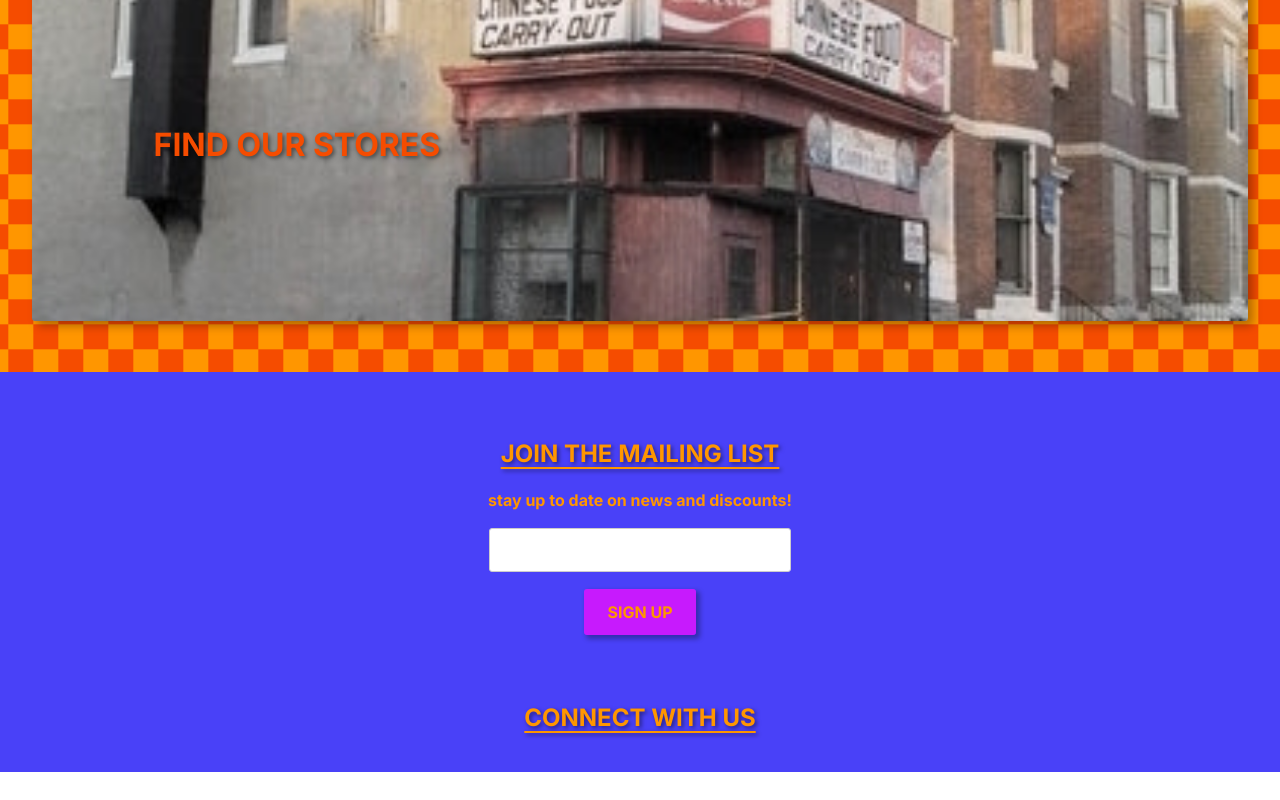
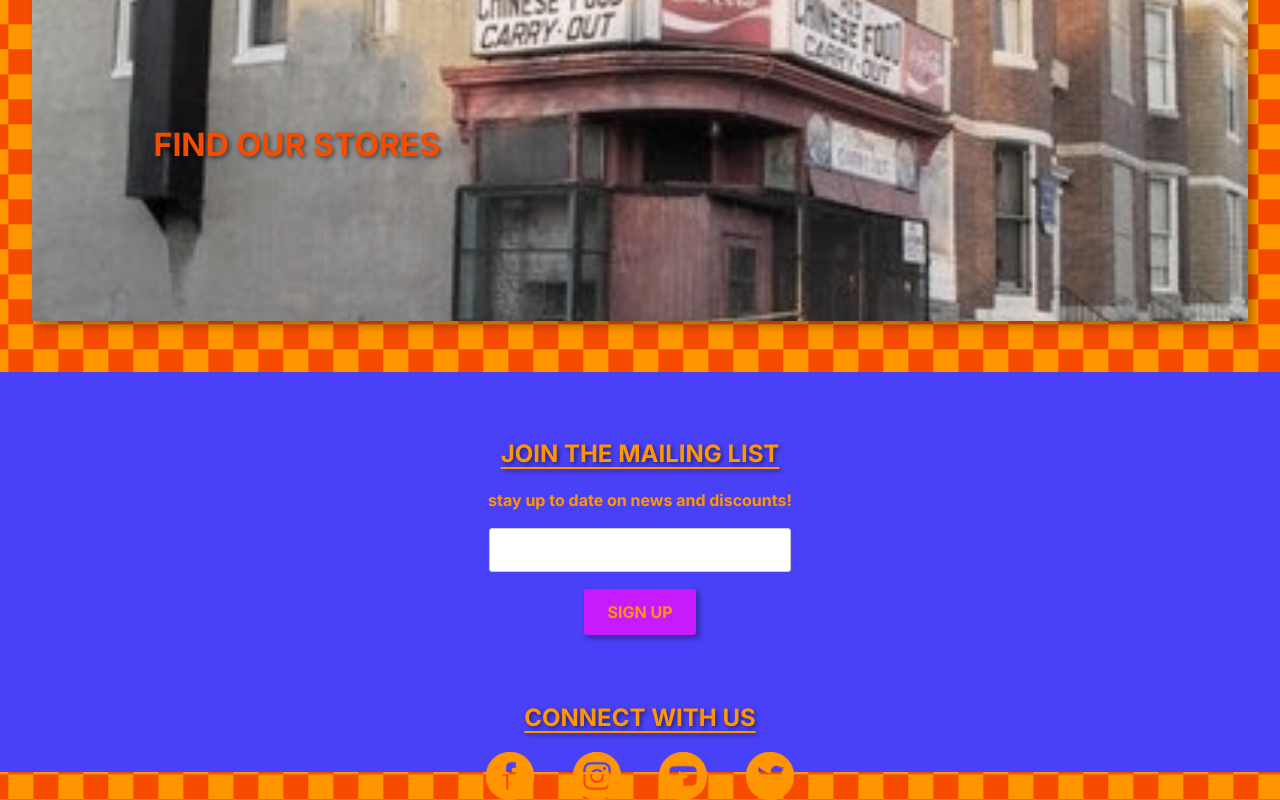
Before and after one commit to krs00/pmko, a website built with Vite: page index.html in a window 1280 px wide. Shown: the part 2134-2934 px from the top of the page. Before the commit the page ends 2906 px from the top, so only its background shows below. Built offline with nearby package versions, Linux system fonts and the light colour scheme.

Commit message:
add social icon row

```diff
--- a/index.html
+++ b/index.html
@@ -148,6 +148,10 @@
       <div class="socials-container">
         <p class="footer-text-header">CONNECT WITH US</p>
         <div class="icons-container">
+          <img class="social-icon" src="/imgs/icon-facebook.png">
+          <img class="social-icon" src="/imgs/icon-instagram.png">
+          <img class="social-icon" src="/imgs/icon-youtube.png">
+          <img class="social-icon" src="/imgs/icon-twitter.png">
 
         </div>
 
--- a/style.css
+++ b/style.css
@@ -425,3 +425,15 @@ select {
 .socials-container {
   margin-top: 5%;
 }
+
+.social-icon {
+  height: 6vh;
+  width: auto;
+}
+
+.icons-container {
+  display: flex;
+  justify-content: center;
+  margin-top: 2vh;
+  gap: 3%;
+}
```
